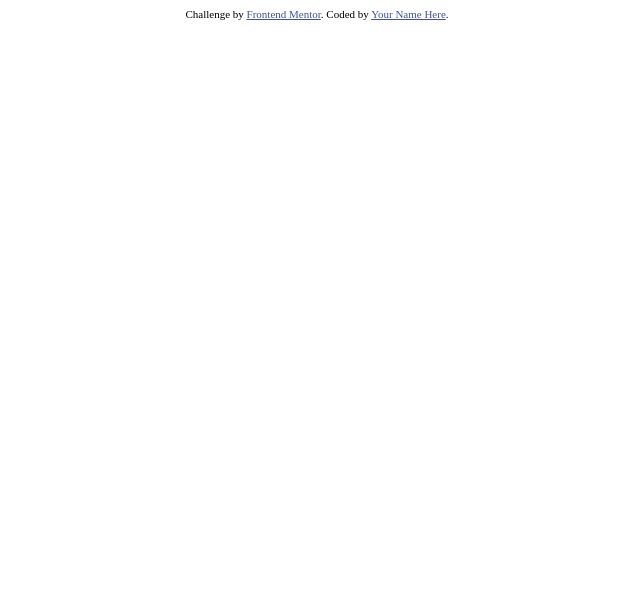
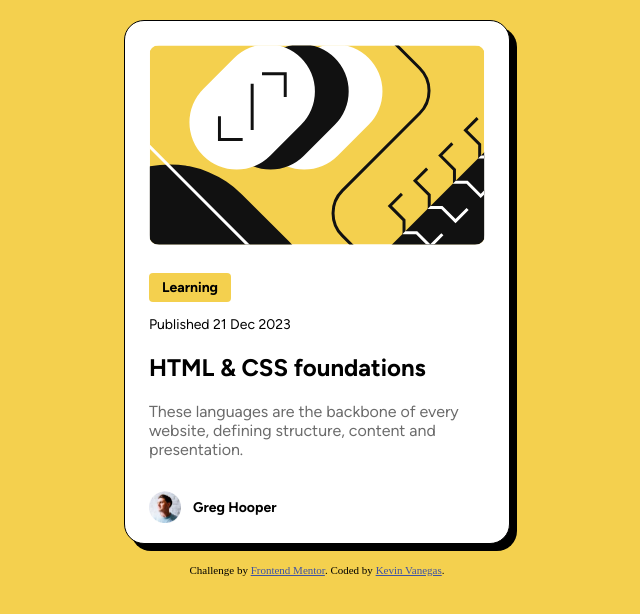
Before and after one commit to kevlofi/blog-preview-card, a plain HTML site: page index.html in a window 1280 px wide. Shown: the whole page, without its empty margins (323-963 px from the left). Drawn offline with Linux system fonts and the light colour scheme.

Commit message:
Finished desktop

```diff
--- a/index.html
+++ b/index.html
@@ -3,25 +3,47 @@
   <head>
     <meta charset="UTF-8" />
     <meta name="viewport" content="width=device-width, initial-scale=1.0" />
-    <!-- displays site properly based on user's device -->
-
     <link
       rel="icon"
       type="image/png"
       sizes="32x32"
       href="./assets/images/favicon-32x32.png"
     />
-
     <title>Frontend Mentor | Blog preview card</title>
-
     <link rel="stylesheet" href="style.css" />
   </head>
   <body>
+    <div class="card">
+      <img
+        src="images/illustration-article.svg"
+        id="blog-image"
+        alt="A minimalist abstract illustration featuring black and white geometric shapes on a yellow background"
+      />
+      <div class="content">
+        <div class="learning-container">
+          <h5>Learning</h5>
+        </div>
+        <p id="published-date">Published 21 Dec 2023</p>
+        <h2>HTML & CSS foundations</h2>
+        <p id="description">
+          These languages are the backbone of every<br />
+          website, defining structure, content and presentation.
+        </p>
+      </div>
+      <div class="author">
+        <img
+          src="images/image-avatar.webp"
+          id="greg-hooper"
+          alt="Image of author Greg Hooper"
+        />
+        <h5>Greg Hooper</h5>
+      </div>
+    </div>
     <div class="attribution">
       Challenge by
       <a href="https://www.frontendmentor.io?ref=challenge" target="_blank"
         >Frontend Mentor</a
-      >. Coded by <a href="#">Your Name Here</a>.
+      >. Coded by <a href="#">Kevin Vanegas</a>.
     </div>
   </body>
 </html>
--- a/style.css
+++ b/style.css
@@ -1,3 +1,92 @@
+@font-face {
+  font-family: "Figtree";
+  src: url("fonts/Figtree-VariableFont_wght.ttf") format("truetype");
+}
+
+@font-face {
+  font-family: "Figtree Italic";
+  src: url("fonts/Figtree-Italic-VariableFont_wght.ttf") format("truetype");
+}
+
+body {
+  background-color: #f4d04e;
+}
+
+.card {
+  width: 384px;
+  height: 522px;
+  margin: 20px auto;
+  border: 1px solid black;
+  border-radius: 20px;
+  box-shadow: 7px 7px 0px 0px rgba(0, 0, 0, 1);
+  background-color: #fff;
+}
+
+#blog-image {
+  width: 336px;
+  height: 200px;
+  margin: 24px 24px 0 24px;
+  border-radius: 10px;
+}
+
+.learning-container {
+  width: 82px;
+  height: 29px;
+  margin: 0;
+  background-color: #f4d04e;
+  border-radius: 4px;
+  display: flex;
+  justify-content: center;
+  align-items: center;
+}
+h2 {
+  font-family: "Figtree", sans-serif;
+  font-weight: ExtraBold;
+  font-size: 24px;
+}
+h5 {
+  margin: 0;
+  padding: 0;
+  font-family: "Figtree", sans-serif;
+  font-weight: ExtraBold;
+  font-size: 14px;
+}
+
+#published-date {
+  font-family: "Figtree", sans-serif;
+  font-weight: medium;
+  font-size: 14px;
+}
+
+#description {
+  font-family: "Figtree", sans-serif;
+  font-weight: medium;
+  font-size: 16px;
+  color: #6b6b6b;
+}
+
+.content {
+  width: 336px;
+  height: 194px;
+  margin: 24px 24px 0 24px;
+}
+
+.author {
+  width: 129px;
+  height: 32px;
+  display: flex;
+  align-items: center;
+  margin-left: 24px;
+  margin-top: 24px;
+}
+
+#greg-hooper {
+  width: 32px;
+  height: 32px;
+  margin-right: 12px;
+}
+/* Already in the file */
+
 .attribution {
   font-size: 11px;
   text-align: center;
```
Also changed, not shown: fonts/Figtree-Italic-VariableFont_wght.ttf (added), fonts/Figtree-VariableFont_wght.ttf (added), images/illustration-article.svg (added), images/image-avatar.webp (added).
